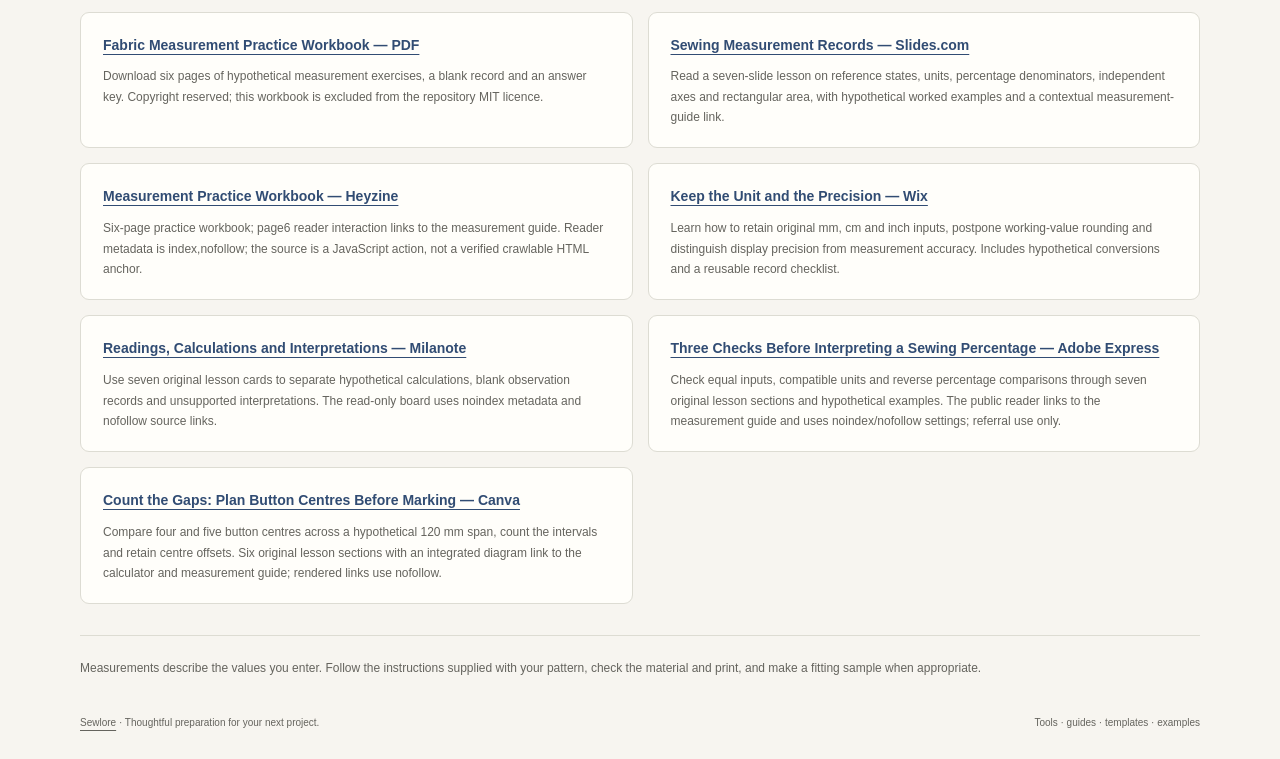
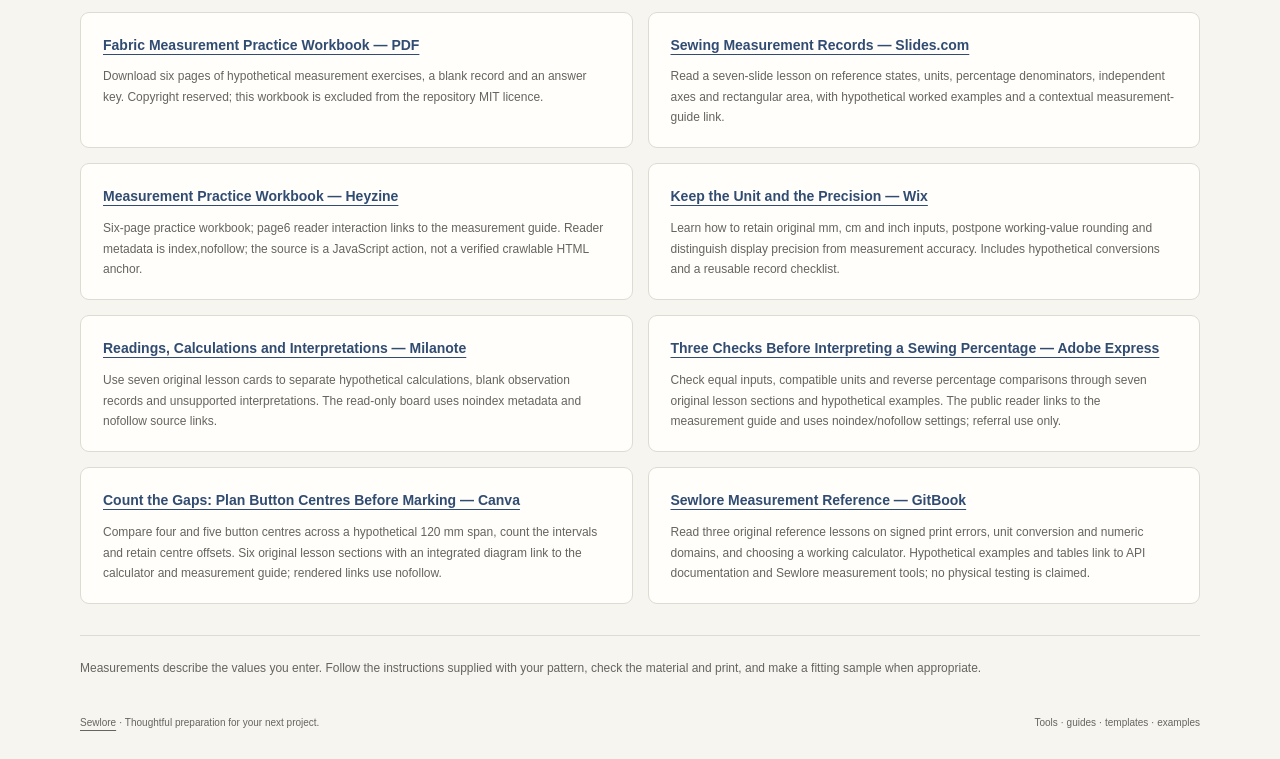
Before and after one commit to gokimedia/sewlore-sewing-tools, a website: page resources.html in a window 1280 px wide. Shown: the part 6697-7456 px from the top of the page. Drawn offline with Linux system fonts and the light colour scheme.

Commit message:
Add the original Sewlore measurement reference documentation

```diff
--- a/resources.html
+++ b/resources.html
@@ -146,6 +146,7 @@
         <li><a href="https://app.milanote.com/1Xf0h51oCI023Q?p=C2a5NGirUEc">Readings, Calculations and Interpretations — Milanote</a><p>Use seven original lesson cards to separate hypothetical calculations, blank observation records and unsupported interpretations. The read-only board uses noindex metadata and nofollow source links.</p></li>
         <li><a href="https://new.express.adobe.com/webpage/rIyWtc21aiZsU">Three Checks Before Interpreting a Sewing Percentage — Adobe Express</a><p>Check equal inputs, compatible units and reverse percentage comparisons through seven original lesson sections and hypothetical examples. The public reader links to the measurement guide and uses noindex/nofollow settings; referral use only.</p></li>
         <li><a href="https://deckaura-777-meaning.my.canva.site/count-the-gaps-plan-button-centres-sewlore">Count the Gaps: Plan Button Centres Before Marking — Canva</a><p>Compare four and five button centres across a hypothetical 120 mm span, count the intervals and retain centre offsets. Six original lesson sections with an integrated diagram link to the calculator and measurement guide; rendered links use nofollow.</p></li>
+        <li><a href="https://sewlore.gitbook.io/sewlore-docs">Sewlore Measurement Reference — GitBook</a><p>Read three original reference lessons on signed print errors, unit conversion and numeric domains, and choosing a working calculator. Hypothetical examples and tables link to API documentation and Sewlore measurement tools; no physical testing is claimed.</p></li>
       </ul>
     </section>
     <p class="directory-method-note">Measurements describe the values you enter. Follow the instructions supplied with your pattern, check the material and print, and make a fitting sample when appropriate.</p>
```
Also changed, not shown: README.md.
